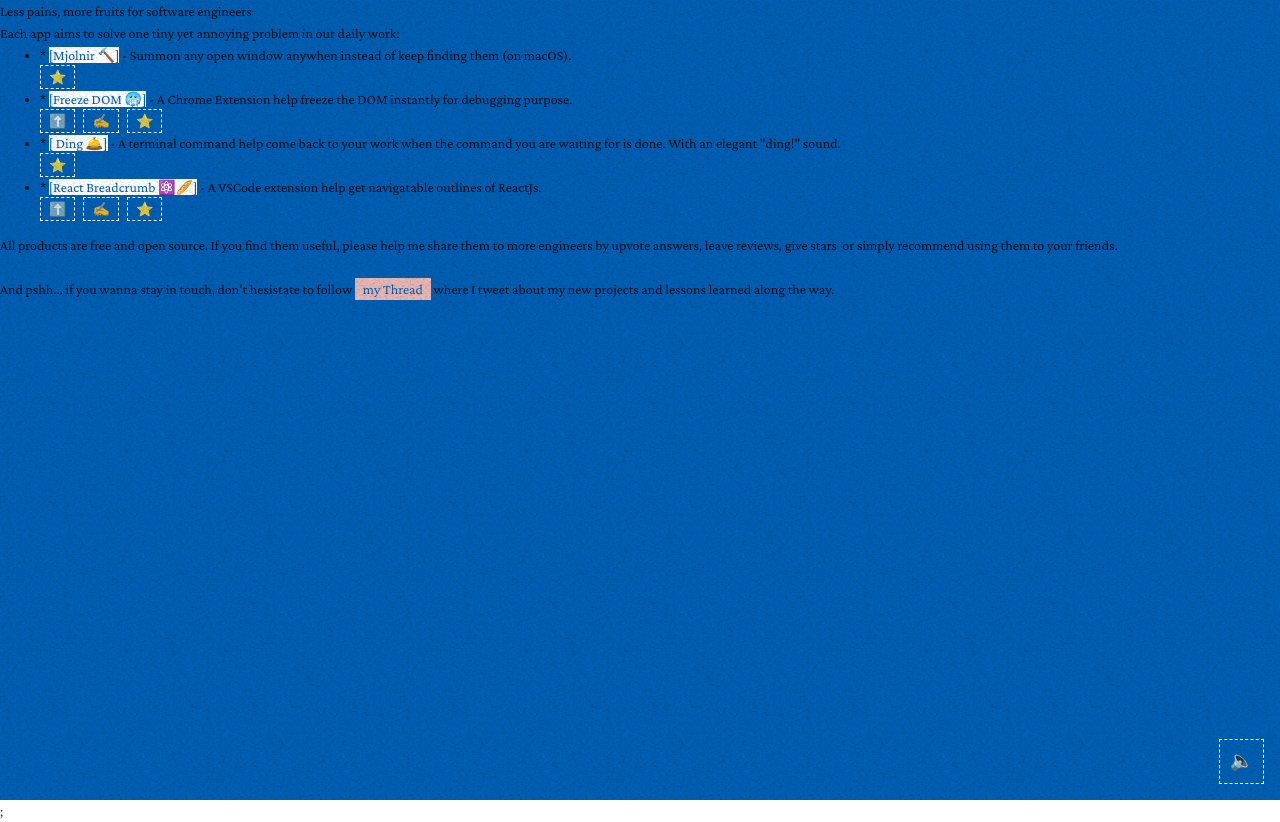
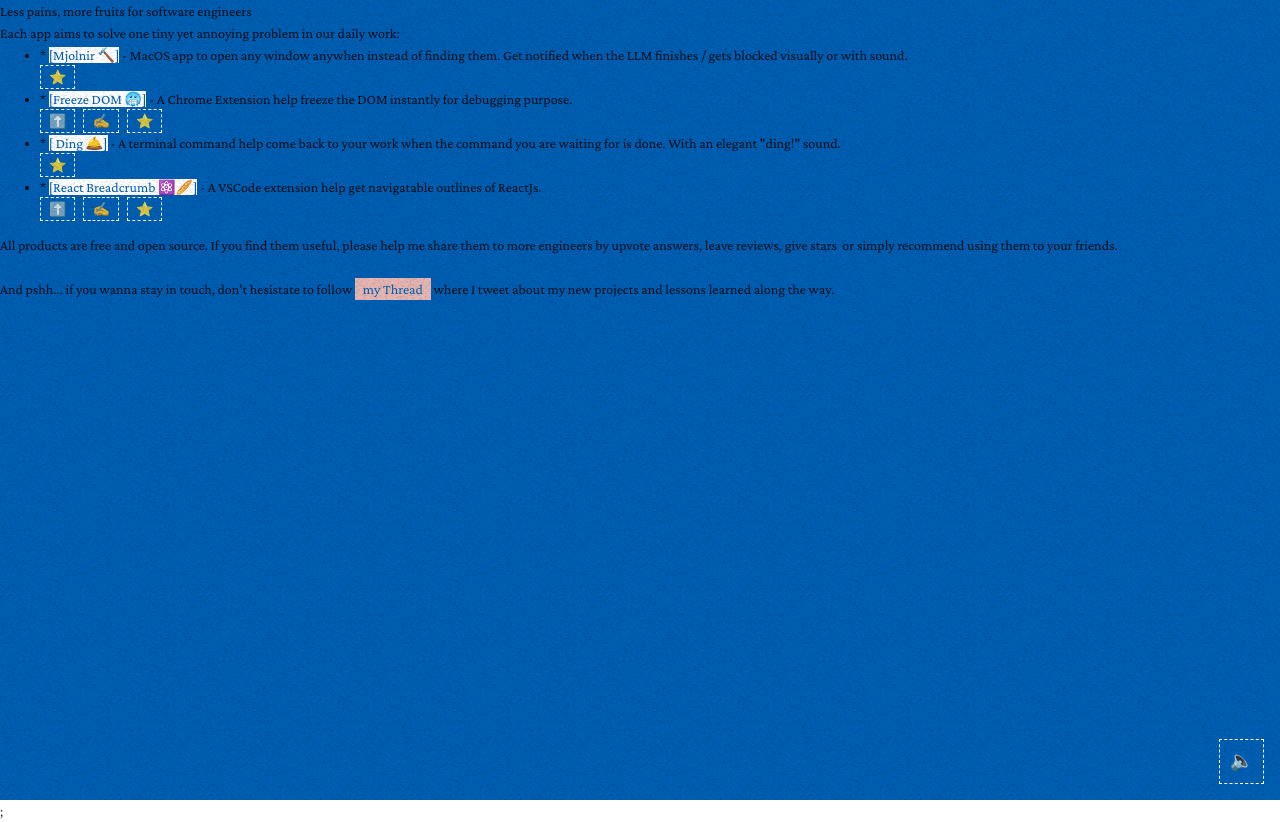
Before and after one commit to coolcorexix/nemothecollector, a Next.js app in the folder packages/ntc-fe/: page /products in a window 1280 px wide. Built offline with nearby package versions, Linux system fonts and the light colour scheme.

Commit message:
push new product

```diff
--- a/packages/ntc-fe/pages/products/index.tsx
+++ b/packages/ntc-fe/pages/products/index.tsx
@@ -139,7 +139,7 @@
                   >
                     [Mjolnir 🔨]
                   </a>{' '}
-                  - Summon any open window anywhen instead of keep finding them (on macOS).
+                  - MacOS app to open any window anywhen instead of finding them. Get notified when the LLM finishes / gets blocked visually or with sound.
                   <ActionBar githubLink={githubLinks[3]} />
                 </li>
                 <li>
```
